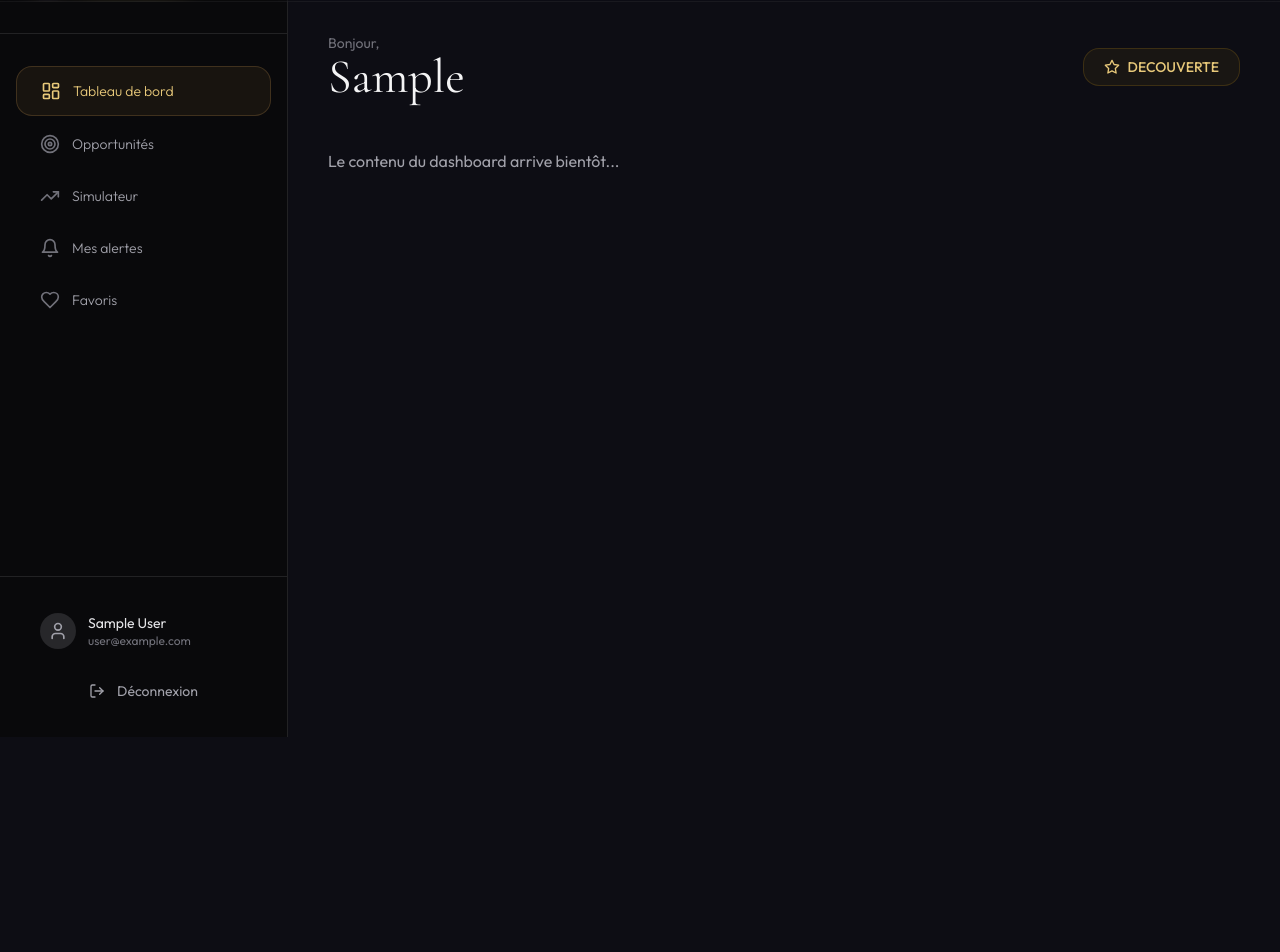
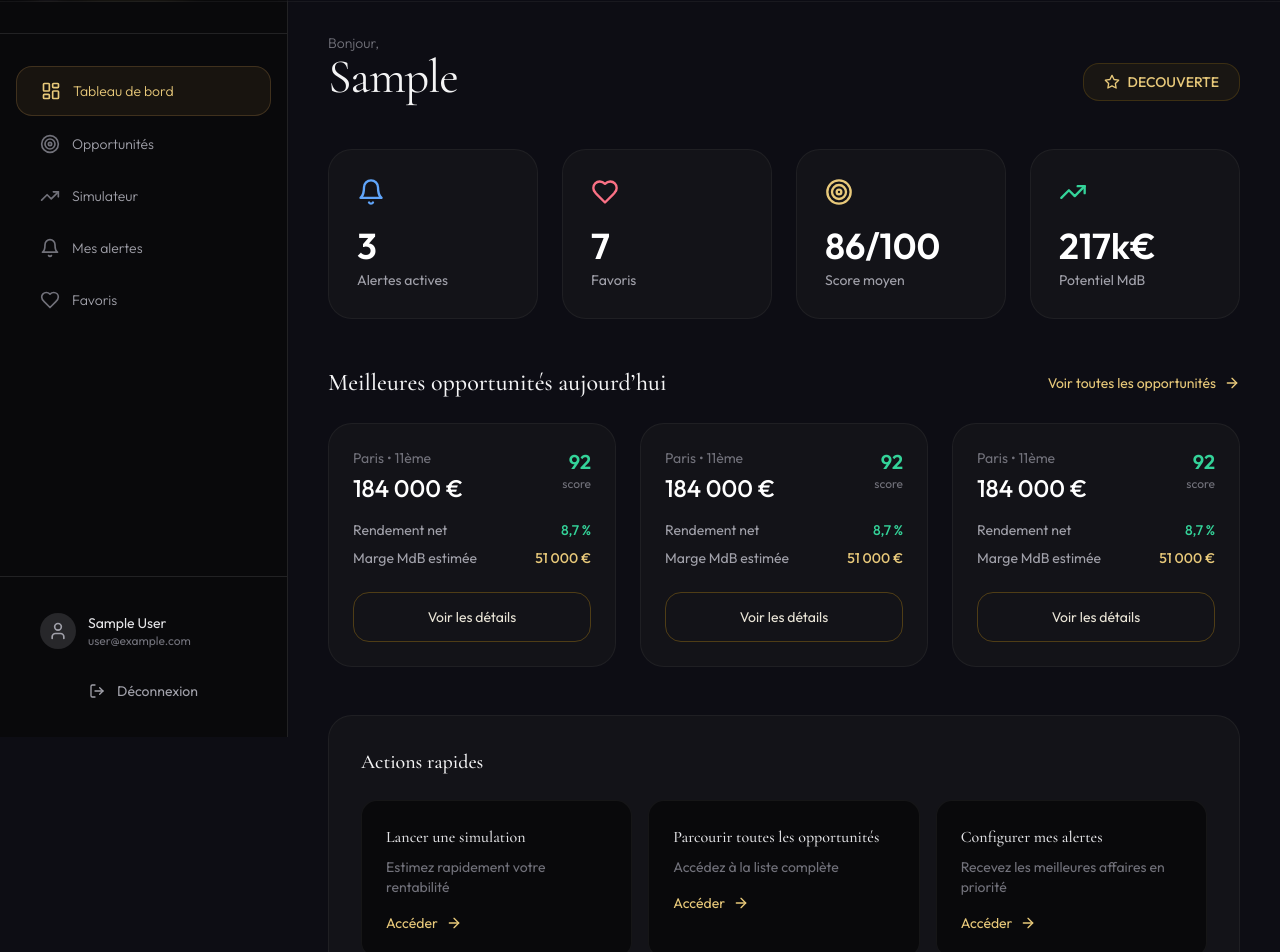
Before and after one commit to pooya75nd/Valorys, a Next.js app: page /dashboard in a window 1280 px wide. Shown: the part 63-1015 px from the top of the page. Before the commit the page ends 800 px from the top, so only its background shows below. Built offline with nearby package versions, Linux system fonts and the light colour scheme; no server answers; sample sign-in values are in the browser's storage.

Commit message:
Update page.tsx

```diff
--- a/src/app/dashboard/page.tsx
+++ b/src/app/dashboard/page.tsx
@@ -5,7 +5,8 @@ import { useSession } from 'next-auth/react'
 import { useRouter } from 'next/navigation'
 import { useEffect } from 'react'
 import Sidebar from '@/components/Sidebar'
-import { Star } from 'lucide-react'
+import Link from 'next/link'
+import { Bell, Heart, TrendingUp, Target, ArrowRight, Star } from 'lucide-react'
 
 export default function DashboardPage() {
   const { data: session, status } = useSession()
@@ -18,7 +19,7 @@ export default function DashboardPage() {
   if (status === 'loading') {
     return (
       <main className="min-h-screen bg-ink-deep flex items-center justify-center">
-        <div className="text-zinc-400">Chargement...</div>
+        <div className="text-zinc-400">Chargement du tableau de bord...</div>
       </main>
     )
   }
@@ -29,27 +30,111 @@ export default function DashboardPage() {
     <div className="flex min-h-screen bg-ink-deep">
       <Sidebar />
 
-      {/* Contenu principal avec marge pour la sidebar */}
+      {/* Contenu principal */}
       <main className="flex-1 lg:ml-72 pt-24 pb-20 px-6 lg:px-10">
         <div className="max-w-7xl mx-auto">
-          <div className="flex items-center justify-between mb-12">
+
+          {/* En-tête */}
+          <div className="flex flex-col md:flex-row md:items-end justify-between mb-12">
             <div>
-              <p className="text-zinc-500 text-sm">Bonjour,</p>
-              <h1 className="font-display text-5xl text-zinc-100">
+              <p className="text-zinc-500 text-sm font-light">Bonjour,</p>
+              <h1 className="font-display text-5xl text-zinc-100 tracking-tight">
                 {session.user?.name?.split(' ')[0] ?? 'Investisseur'}
               </h1>
             </div>
 
-            <div className="flex items-center gap-2 px-5 py-2 border border-gold-700/30 rounded-2xl bg-gold-700/10">
-              <Star className="w-4 h-4 text-gold-400" />
-              <span className="text-gold-400 text-sm font-medium">
-                {session.user?.plan ?? 'DECOUVERTE'}
-              </span>
+            <div className="flex items-center gap-3 mt-4 md:mt-0">
+              <div className="px-5 py-2 bg-gold-700/10 border border-gold-700/30 rounded-2xl flex items-center gap-2">
+                <Star className="w-4 h-4 text-gold-400" />
+                <span className="text-gold-400 text-sm font-medium">
+                  {session.user?.plan ?? 'DECOUVERTE'}
+                </span>
+              </div>
             </div>
           </div>
 
-          {/* Ton ancien contenu du dashboard peut être remis ici */}
-          <p className="text-zinc-400">Le contenu du dashboard arrive bientôt...</p>
+          {/* Statistiques en cartes */}
+          <div className="grid grid-cols-2 lg:grid-cols-4 gap-6 mb-12">
+            {[
+              { icon: Bell, label: "Alertes actives", value: "3", color: "text-blue-400", unit: "" },
+              { icon: Heart, label: "Favoris", value: "7", color: "text-rose-400", unit: "" },
+              { icon: Target, label: "Score moyen", value: "86", color: "text-gold-400", unit: "/100" },
+              { icon: TrendingUp, label: "Potentiel MdB", value: "217k", color: "text-emerald-400", unit: "€" },
+            ].map(({ icon: Icon, label, value, color, unit }) => (
+              <div key={label} className="bg-zinc-900/70 border border-white/5 rounded-3xl p-7 hover:border-gold-700/30 transition-all">
+                <Icon className={`w-7 h-7 ${color} mb-5`} />
+                <div className="text-4xl font-semibold text-white mb-1">{value}{unit}</div>
+                <div className="text-zinc-400 text-sm">{label}</div>
+              </div>
+            ))}
+          </div>
+
+          {/* Meilleures opportunités */}
+          <div className="mb-12">
+            <div className="flex items-center justify-between mb-6">
+              <h2 className="text-2xl font-medium text-zinc-100">Meilleures opportunités aujourd’hui</h2>
+              <Link href="/opportunites" className="text-gold-400 hover:text-gold-300 flex items-center gap-2 text-sm">
+                Voir toutes les opportunités <ArrowRight className="w-4 h-4" />
+              </Link>
+            </div>
+
+            <div className="grid md:grid-cols-2 xl:grid-cols-3 gap-6">
+              {[1, 2, 3].map((i) => (
+                <div key={i} className="bg-zinc-900/70 border border-white/5 rounded-3xl p-6 hover:border-gold-700/30 transition-all group">
+                  <div className="flex justify-between mb-4">
+                    <div>
+                      <p className="text-zinc-500 text-sm">Paris • 11ème</p>
+                      <p className="text-2xl font-medium text-white mt-1">184 000 €</p>
+                    </div>
+                    <div className="text-right">
+                      <div className="text-emerald-400 text-xl font-semibold">92</div>
+                      <div className="text-xs text-zinc-500">score</div>
+                    </div>
+                  </div>
+
+                  <div className="space-y-2 text-sm">
+                    <div className="flex justify-between text-zinc-400">
+                      <span>Rendement net</span>
+                      <span className="text-emerald-400 font-medium">8,7 %</span>
+                    </div>
+                    <div className="flex justify-between text-zinc-400">
+                      <span>Marge MdB estimée</span>
+                      <span className="text-gold-400 font-medium">51 000 €</span>
+                    </div>
+                  </div>
+
+                  <Link href={`/opportunites/${i}`}
+                    className="mt-6 block w-full text-center py-3.5 border border-gold-700/50 hover:bg-gold-700/10 rounded-2xl text-sm transition-colors">
+                    Voir les détails
+                  </Link>
+                </div>
+              ))}
+            </div>
+          </div>
+
+          {/* Actions rapides */}
+          <div className="bg-zinc-900/70 border border-white/5 rounded-3xl p-8">
+            <h2 className="text-xl font-medium text-zinc-100 mb-6">Actions rapides</h2>
+            <div className="grid md:grid-cols-3 gap-4">
+              {[
+                { title: "Lancer une simulation", desc: "Estimez rapidement votre rentabilité", href: "/simulateur" },
+                { title: "Parcourir toutes les opportunités", desc: "Accédez à la liste complète", href: "/opportunites" },
+                { title: "Configurer mes alertes", desc: "Recevez les meilleures affaires en priorité", href: "/dashboard/alertes" },
+              ].map((action, i) => (
+                <Link key={i} href={action.href}
+                  className="p-6 bg-zinc-950 border border-white/5 rounded-2xl hover:border-gold-700/40 transition-all group">
+                  <h3 className="font-medium text-zinc-200 mb-2 group-hover:text-gold-400 transition-colors">
+                    {action.title}
+                  </h3>
+                  <p className="text-sm text-zinc-500 mb-4">{action.desc}</p>
+                  <div className="text-gold-400 text-sm flex items-center gap-2">
+                    Accéder <ArrowRight className="w-4 h-4" />
+                  </div>
+                </Link>
+              ))}
+            </div>
+          </div>
+
         </div>
       </main>
     </div>
```
